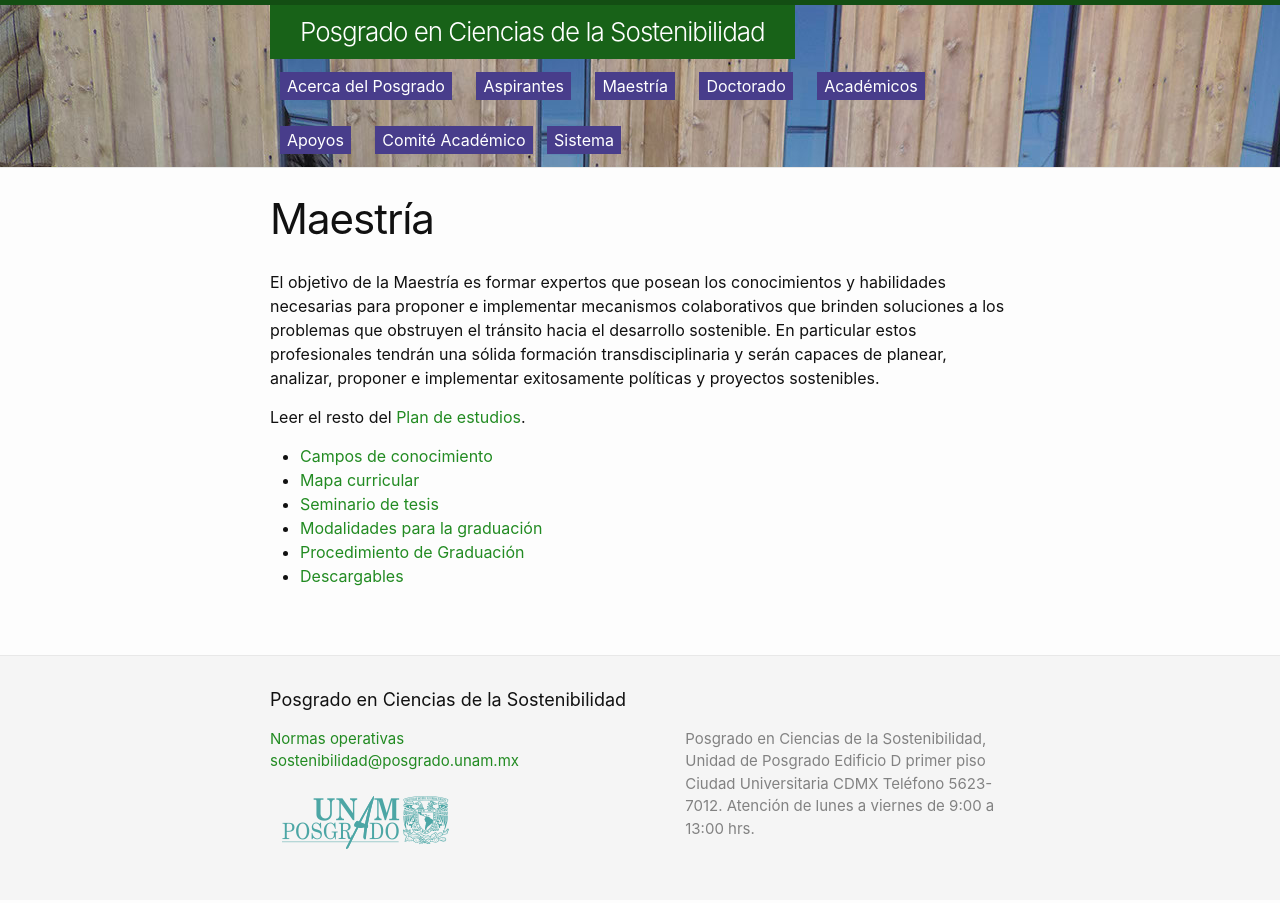
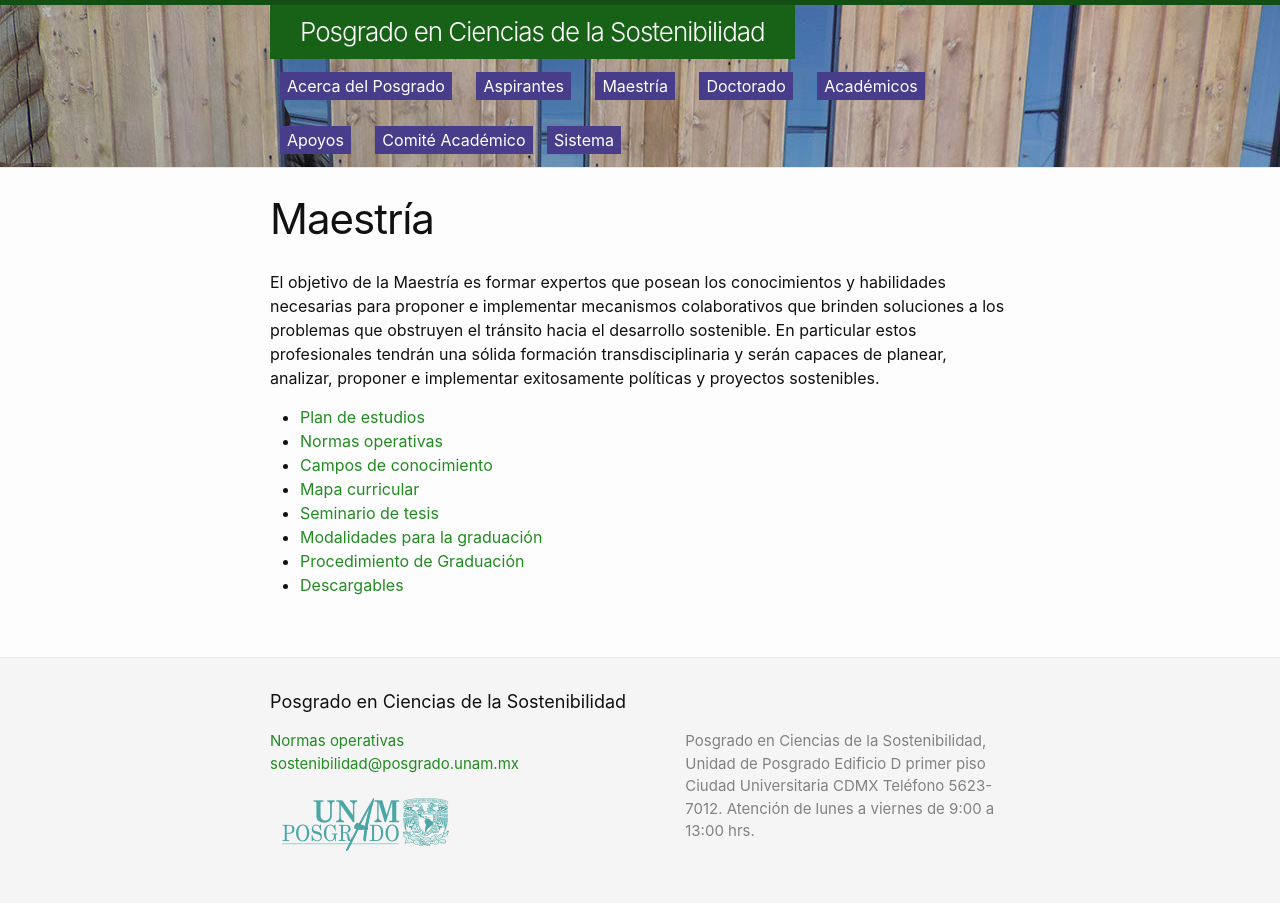
Before and after one commit to pcs-unam/pcs-unam.github.io, a Jekyll site: the page built from 02_maestria.md, in a window 1280 px wide. Built offline with Jekyll 4.4.1, drawn with Linux system fonts in a browser that asks for light colours.

Commit message:
Update 02_maestria.md

```diff
--- a/02_maestria.md
+++ b/02_maestria.md
@@ -12,8 +12,8 @@ problemas que obstruyen el tránsito hacia el desarrollo sostenible. En particul
 tendrán una sólida formación transdisciplinaria y serán capaces de planear, analizar, proponer e
 implementar exitosamente políticas y proyectos sostenibles.
 
-Leer el resto del [Plan de estudios](/assets/docs/plan-maestria.pdf).
-
+ - [Plan de estudios](/assets/docs/plan-maestria.pdf)
+ - [Normas operativas](/assets/docs/normas_operativas.pdf)
  - [Campos de conocimiento](/maestria/campos)
  - [Mapa curricular](/maestria/mapa)
  - [Seminario de tesis](/maestria/seminario_tesis)
```
